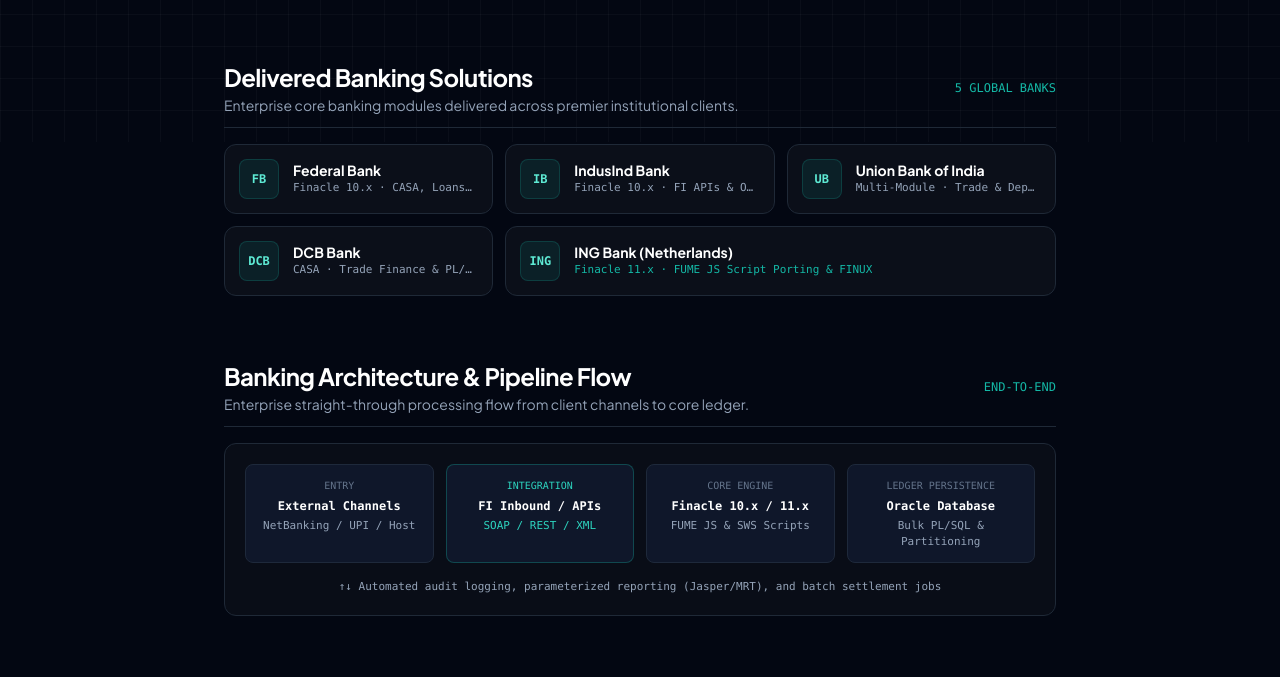
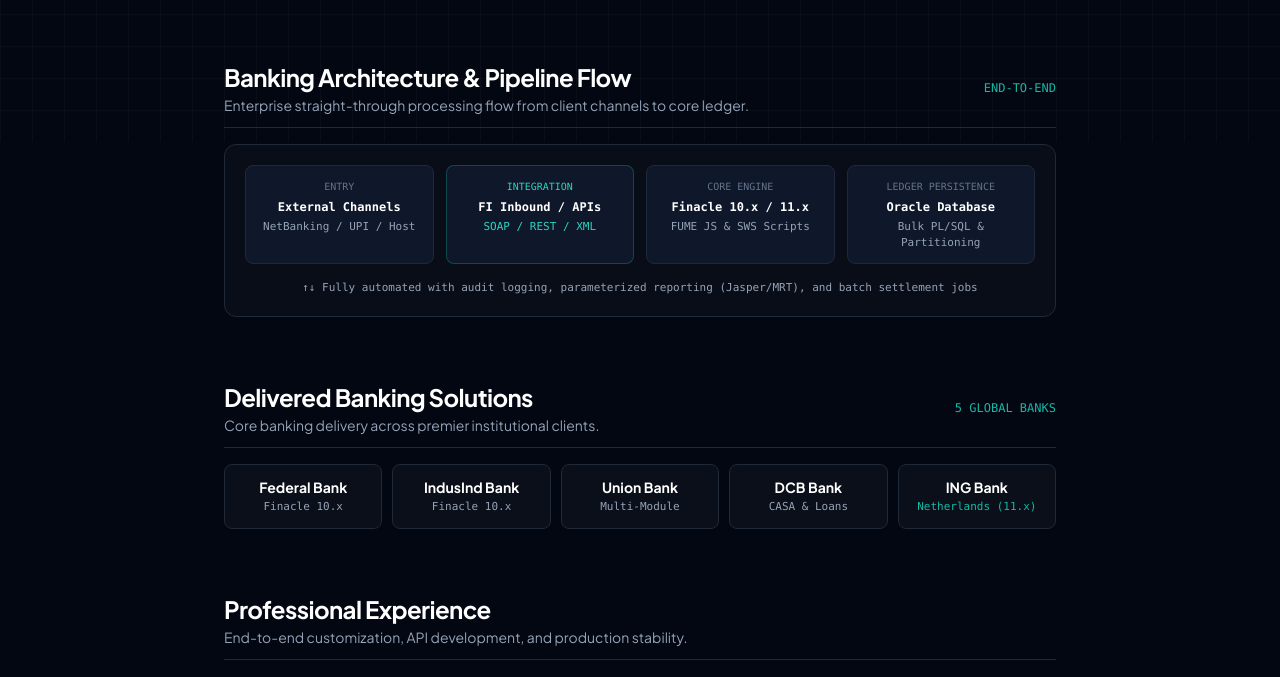
Before and after one commit to dineshorigin/dineshorigin.github.io, a plain HTML site: page index.html in a window 1280 px wide. Shown: the part 658-1335 px from the top of the page. Drawn offline with nearby package versions, Linux system fonts and the light colour scheme.

Commit message:
Update index.html

```diff
--- a/index.html
+++ b/index.html
@@ -5,12 +5,6 @@
   <meta name="viewport" content="width=device-width, initial-scale=1.0" />
   <title>Dinesh Babu J | Finacle Core Banking Developer & Enterprise Systems Engineer</title>
   <meta name="description" content="Portfolio of Dinesh Babu J - Finacle Core Banking Developer with 4+ years customizing Finacle 10.x/11.x, PL/SQL, FI APIs, and batch processing for premier banks." />
-
-  <!-- Open Graph Meta Tags for LinkedIn / Social Previews -->
-  <meta property="og:title" content="Dinesh Babu J | Finacle Core Banking Developer & Enterprise Systems Engineer" />
-  <meta property="og:description" content="Core banking customization across 5 global banks, PL/SQL batch optimization, FI integrations, and system architecture." />
-  <meta property="og:url" content="https://dineshorigin.github.io/portfolio/" />
-  <meta property="og:type" content="website" />
 
   <!-- Tailwind CSS via CDN -->
   <script src="https://cdn.tailwindcss.com"></script>
@@ -46,6 +40,7 @@
         linear-gradient(to right, rgba(255, 255, 255, 0.03) 1px, transparent 1px),
         linear-gradient(to bottom, rgba(255, 255, 255, 0.03) 1px, transparent 1px);
     }
+    /* Toast animation */
     @keyframes toastSlide {
       0% { transform: translateY(100%) translateX(-50%); opacity: 0; }
       10% { transform: translateY(0) translateX(-50%); opacity: 1; }
@@ -64,7 +59,7 @@
   <div class="fixed inset-0 bg-grid pointer-events-none z-0"></div>
   <div class="fixed -top-40 left-1/2 -translate-x-1/2 w-[600px] h-[350px] bg-teal-500/10 blur-[130px] rounded-full pointer-events-none z-0"></div>
 
-  <!-- Notification Toast -->
+  <!-- Notification Toast (for copy actions) -->
   <div id="toast" class="fixed bottom-20 sm:bottom-8 left-1/2 z-50 hidden items-center gap-2 px-4 py-2.5 rounded-full bg-slate-900/95 border border-brand-teal/40 text-teal-300 text-xs font-mono shadow-2xl backdrop-blur-md">
     <span class="w-2 h-2 rounded-full bg-teal-400"></span>
     <span id="toast-msg">Copied to clipboard!</span>
@@ -83,6 +78,7 @@
         <a href="#pipeline" class="hidden sm:inline-block text-slate-400 hover:text-brand-teal transition">/architecture</a>
         <a href="#skills" class="text-slate-400 hover:text-brand-teal transition">/stack</a>
 
+        <!-- Direct Resume Download Button in Nav -->
         <a href="Dinesh_Babu_J_Resume.pdf" download="Dinesh_Babu_J_Resume.pdf" class="inline-flex items-center gap-1.5 px-3 py-1.5 rounded-md bg-teal-500/10 border border-teal-500/30 text-teal-300 hover:bg-teal-500/20 font-semibold transition">
           <svg class="w-3.5 h-3.5" fill="none" stroke="currentColor" viewBox="0 0 24 24"><path stroke-linecap="round" stroke-linejoin="round" stroke-width="2" d="M12 10v6m0 0l-3-3m3 3l3-3m2 8H7a2 2 0 01-2-2V5a2 2 0 012-2h5.586a1 1 0 01.707.293l5.414 5.414a1 1 0 01.293.707V19a2 2 0 01-2 2z"></path></svg>
           <span>CV</span>
@@ -92,6 +88,7 @@
 
     <!-- Hero Section -->
     <section class="space-y-6 pt-2">
+      <!-- Live Status Badge -->
       <div class="inline-flex items-center gap-2 px-3 py-1.5 rounded-full bg-brand-card border border-brand-border text-xs font-mono text-slate-300">
         <span class="w-2 h-2 rounded-full bg-emerald-400"></span>
         Finacle 10.x & 11.x Core Banking Developer
@@ -110,22 +107,27 @@
         4+ years of core banking customization across 5 tier-1 banks in India and Europe (Federal, IndusInd, Union Bank, DCB, ING Netherlands). Specialized in Finacle 10.x/11.x, PL/SQL batch optimization, FI Inbound/Outbound interfaces, and straight-through processing.
       </p>
 
-      <!-- Primary Action Buttons -->
+      <!-- Primary Action Buttons (Download Resume + LinkedIn + Contact) -->
       <div class="flex flex-wrap items-center gap-3 pt-2">
+
+        <!-- PROMINENT RESUME DOWNLOAD BUTTON -->
         <a href="Dinesh_Babu_J_Resume.pdf" download="Dinesh_Babu_J_Resume.pdf" class="inline-flex items-center gap-2 px-5 py-2.5 rounded-lg bg-brand-teal hover:bg-teal-400 text-slate-950 font-bold text-sm transition-all shadow-lg shadow-teal-500/25 hover:-translate-y-0.5">
           <svg class="w-4 h-4" fill="none" stroke="currentColor" viewBox="0 0 24 24"><path stroke-linecap="round" stroke-linejoin="round" stroke-width="2.5" d="M4 16v1a3 3 0 003 3h10a3 3 0 003-3v-1m-4-4l-4 4m0 0l-4-4m4 4V4"></path></svg>
           Download Official Resume (PDF)
         </a>
 
+        <!-- LinkedIn Profile -->
         <a href="https://linkedin.com/in/dineshbabuj" target="_blank" rel="noopener noreferrer" class="inline-flex items-center gap-2 px-5 py-2.5 rounded-lg bg-brand-card hover:bg-slate-800 border border-brand-border text-slate-200 font-medium text-sm transition hover:-translate-y-0.5">
           <svg class="w-4 h-4 text-teal-400" fill="currentColor" viewBox="0 0 24 24"><path d="M19 0h-14c-2.761 0-5 2.239-5 5v14c0 2.761 2.239 5 5 5h14c2.762 0 5-2.239 5-5v-14c0-2.761-2.238-5-5-5zm-11 19h-3v-11h3v11zm-1.5-12.268c-.966 0-1.75-.79-1.75-1.764s.784-1.764 1.75-1.764 1.75.79 1.75 1.764-.783 1.764-1.75 1.764zm13.5 12.268h-3v-5.604c0-3.368-4-3.113-4 0v5.604h-3v-11h3v1.765c1.396-2.586 7-2.777 7 2.476v6.759z"/></svg>
           LinkedIn
         </a>
 
+        <!-- One-Click Copy Email -->
         <button onclick="copyToClipboard('dinesh2211998@gmail.com', 'Email copied to clipboard!')" class="inline-flex items-center gap-1.5 px-4 py-2.5 rounded-lg bg-brand-card/60 hover:bg-brand-card border border-brand-border text-slate-300 font-mono text-xs transition">
           <svg class="w-3.5 h-3.5 text-slate-400" fill="none" stroke="currentColor" viewBox="0 0 24 24"><path stroke-linecap="round" stroke-linejoin="round" stroke-width="2" d="M8 16H6a2 2 0 01-2-2V6a2 2 0 012-2h8a2 2 0 012 2v2m-6 12h8a2 2 0 002-2v-8a2 2 0 00-2-2h-8a2 2 0 00-2 2v8a2 2 0 002 2z"></path></svg>
           dinesh2211998@gmail.com
         </button>
+
       </div>
 
       <!-- Quick Metrics Strip -->
@@ -148,76 +150,6 @@
       </div>
     </section>
 
-    <!-- Delivered Banking Solutions (Monochrome Icon Cards) -->
-    <section id="clients" class="space-y-4">
-      <div class="border-b border-brand-border pb-3 flex items-center justify-between">
-        <div>
-          <h2 class="text-xl sm:text-2xl font-bold tracking-tight text-white">Delivered Banking Solutions</h2>
-          <p class="text-xs sm:text-sm text-slate-400 mt-0.5">Enterprise core banking modules delivered across premier institutional clients.</p>
-        </div>
-        <span class="text-xs font-mono text-brand-teal">5 GLOBAL BANKS</span>
-      </div>
-
-      <div class="grid grid-cols-1 sm:grid-cols-2 md:grid-cols-3 gap-3">
-
-        <!-- Federal Bank -->
-        <div class="flex items-center gap-3.5 p-3.5 rounded-xl bg-brand-card border border-brand-border hover:border-teal-500/40 transition">
-          <div class="w-10 h-10 rounded-lg bg-teal-500/10 border border-teal-500/20 flex items-center justify-center font-mono font-bold text-xs text-teal-300 shrink-0">
-            FB
-          </div>
-          <div class="min-w-0">
-            <div class="text-sm font-bold text-white truncate">Federal Bank</div>
-            <div class="text-[11px] text-slate-400 font-mono truncate">Finacle 10.x &middot; CASA, Loans & Batch</div>
-          </div>
-        </div>
-
-        <!-- IndusInd Bank -->
-        <div class="flex items-center gap-3.5 p-3.5 rounded-xl bg-brand-card border border-brand-border hover:border-teal-500/40 transition">
-          <div class="w-10 h-10 rounded-lg bg-teal-500/10 border border-teal-500/20 flex items-center justify-center font-mono font-bold text-xs text-teal-300 shrink-0">
-            IB
-          </div>
-          <div class="min-w-0">
-            <div class="text-sm font-bold text-white truncate">IndusInd Bank</div>
-            <div class="text-[11px] text-slate-400 font-mono truncate">Finacle 10.x &middot; FI APIs & Overdraft</div>
-          </div>
-        </div>
-
-        <!-- Union Bank of India -->
-        <div class="flex items-center gap-3.5 p-3.5 rounded-xl bg-brand-card border border-brand-border hover:border-teal-500/40 transition">
-          <div class="w-10 h-10 rounded-lg bg-teal-500/10 border border-teal-500/20 flex items-center justify-center font-mono font-bold text-xs text-teal-300 shrink-0">
-            UB
-          </div>
-          <div class="min-w-0">
-            <div class="text-sm font-bold text-white truncate">Union Bank of India</div>
-            <div class="text-[11px] text-slate-400 font-mono truncate">Multi-Module &middot; Trade & Deposits</div>
-          </div>
-        </div>
-
-        <!-- DCB Bank -->
-        <div class="flex items-center gap-3.5 p-3.5 rounded-xl bg-brand-card border border-brand-border hover:border-teal-500/40 transition">
-          <div class="w-10 h-10 rounded-lg bg-teal-500/10 border border-teal-500/20 flex items-center justify-center font-mono font-bold text-xs text-teal-300 shrink-0">
-            DCB
-          </div>
-          <div class="min-w-0">
-            <div class="text-sm font-bold text-white truncate">DCB Bank</div>
-            <div class="text-[11px] text-slate-400 font-mono truncate">CASA &middot; Trade Finance & PL/SQL</div>
-          </div>
-        </div>
-
-        <!-- ING Bank Netherlands -->
-        <div class="flex items-center gap-3.5 p-3.5 rounded-xl bg-brand-card border border-brand-border hover:border-teal-500/40 transition sm:col-span-2 md:col-span-2">
-          <div class="w-10 h-10 rounded-lg bg-teal-500/10 border border-teal-500/20 flex items-center justify-center font-mono font-bold text-xs text-teal-300 shrink-0">
-            ING
-          </div>
-          <div class="min-w-0">
-            <div class="text-sm font-bold text-white truncate">ING Bank (Netherlands)</div>
-            <div class="text-[11px] text-brand-teal font-mono truncate">Finacle 11.x &middot; FUME JS Script Porting & FINUX</div>
-          </div>
-        </div>
-
-      </div>
-    </section>
-
     <!-- Visual Architecture / Transaction Flow -->
     <section id="pipeline" class="space-y-4">
       <div class="border-b border-brand-border pb-3 flex items-center justify-between">
@@ -230,21 +162,25 @@
 
       <div class="p-5 rounded-xl bg-brand-card/90 border border-brand-border space-y-4">
         <div class="grid grid-cols-1 sm:grid-cols-4 gap-3 text-center text-xs font-mono">
+          <!-- Step 1 -->
           <div class="p-3 rounded-lg bg-slate-900 border border-slate-800 space-y-1">
             <span class="text-[10px] text-slate-500">ENTRY</span>
             <div class="font-bold text-white">External Channels</div>
             <div class="text-[11px] text-slate-400">NetBanking / UPI / Host</div>
           </div>
+          <!-- Step 2 -->
           <div class="p-3 rounded-lg bg-slate-900 border border-teal-500/30 text-teal-300 space-y-1">
             <span class="text-[10px] text-teal-400">INTEGRATION</span>
             <div class="font-bold text-white">FI Inbound / APIs</div>
             <div class="text-[11px] text-teal-400">SOAP / REST / XML</div>
           </div>
+          <!-- Step 3 -->
           <div class="p-3 rounded-lg bg-slate-900 border border-slate-800 space-y-1">
             <span class="text-[10px] text-slate-500">CORE ENGINE</span>
             <div class="font-bold text-white">Finacle 10.x / 11.x</div>
             <div class="text-[11px] text-slate-400">FUME JS & SWS Scripts</div>
           </div>
+          <!-- Step 4 -->
           <div class="p-3 rounded-lg bg-slate-900 border border-slate-800 space-y-1">
             <span class="text-[10px] text-slate-500">LEDGER PERSISTENCE</span>
             <div class="font-bold text-white">Oracle Database</div>
@@ -252,7 +188,41 @@
           </div>
         </div>
         <div class="text-[11px] text-slate-400 font-mono text-center">
-          &uarr;&darr; Automated audit logging, parameterized reporting (Jasper/MRT), and batch settlement jobs
+          &uarr;&darr; Fully automated with audit logging, parameterized reporting (Jasper/MRT), and batch settlement jobs
+        </div>
+      </div>
+    </section>
+
+    <!-- Delivered Banking Clients Grid -->
+    <section id="clients" class="space-y-4">
+      <div class="border-b border-brand-border pb-3 flex items-center justify-between">
+        <div>
+          <h2 class="text-xl sm:text-2xl font-bold tracking-tight text-white">Delivered Banking Solutions</h2>
+          <p class="text-xs sm:text-sm text-slate-400 mt-0.5">Core banking delivery across premier institutional clients.</p>
+        </div>
+        <span class="text-xs font-mono text-brand-teal">5 GLOBAL BANKS</span>
+      </div>
+
+      <div class="grid grid-cols-2 sm:grid-cols-5 gap-2.5">
+        <div class="p-3 rounded-lg bg-brand-card border border-brand-border text-center">
+          <div class="font-bold text-sm text-white">Federal Bank</div>
+          <div class="text-[11px] text-slate-400 font-mono mt-0.5">Finacle 10.x</div>
+        </div>
+        <div class="p-3 rounded-lg bg-brand-card border border-brand-border text-center">
+          <div class="font-bold text-sm text-white">IndusInd Bank</div>
+          <div class="text-[11px] text-slate-400 font-mono mt-0.5">Finacle 10.x</div>
+        </div>
+        <div class="p-3 rounded-lg bg-brand-card border border-brand-border text-center">
+          <div class="font-bold text-sm text-white">Union Bank</div>
+          <div class="text-[11px] text-slate-400 font-mono mt-0.5">Multi-Module</div>
+        </div>
+        <div class="p-3 rounded-lg bg-brand-card border border-brand-border text-center">
+          <div class="font-bold text-sm text-white">DCB Bank</div>
+          <div class="text-[11px] text-slate-400 font-mono mt-0.5">CASA & Loans</div>
+        </div>
+        <div class="p-3 rounded-lg bg-brand-card border border-brand-border text-center col-span-2 sm:col-span-1">
+          <div class="font-bold text-sm text-white">ING Bank</div>
+          <div class="text-[11px] text-brand-teal font-mono mt-0.5">Netherlands (11.x)</div>
         </div>
       </div>
     </section>
@@ -318,4 +288,42 @@
           </div>
           <ul class="space-y-1.5 text-xs sm:text-sm text-slate-300 leading-relaxed list-disc list-inside">
             <li><strong>ING Bank (Netherlands):</strong> Performed product menu customization using FINUX and executed JavaScript porting of Finacle scripts for FUME JS 11.x compatibility. Created custom APIs and batch jobs for Term Deposits & Overdraft.</li>
-            <li><strong>Union Bank of India (Hyderabad):</strong> Customized menu
+            <li><strong>Union Bank of India (Hyderabad):</strong> Customized menus across Retail Loans, Term Deposits, Overdraft, Cash Credit, and Trade Finance. Built FI Inbound/Outbound integrations and Jasper iReports.</li>
+            <li><strong>DCB Bank (Mumbai):</strong> Delivered custom menus for CASA and Trade Finance, and authored PL/SQL cursor-based procedures for high-volume report generation.</li>
+          </ul>
+        </article>
+      </div>
+    </section>
+
+    <!-- Technical Skills Matrix -->
+    <section id="skills" class="space-y-6">
+      <div class="border-b border-brand-border pb-3">
+        <h2 class="text-xl sm:text-2xl font-bold tracking-tight text-white">Technical Specializations</h2>
+        <p class="text-xs sm:text-sm text-slate-400 mt-0.5">Core banking frameworks, databases, and enterprise tooling.</p>
+      </div>
+
+      <div class="grid grid-cols-1 sm:grid-cols-2 md:grid-cols-3 gap-4">
+        <!-- Finacle Stack -->
+        <div class="p-4 sm:p-5 rounded-xl bg-brand-card border border-brand-border space-y-3">
+          <h3 class="text-xs font-mono font-semibold uppercase tracking-wider text-brand-teal">Finacle Ecosystem</h3>
+          <ul class="space-y-2 text-xs sm:text-sm text-slate-300">
+            <li>&bull; Finacle 10.x & 11.x</li>
+            <li>&bull; FUME JS & FINUX</li>
+            <li>&bull; FI Inbound & Outbound</li>
+            <li>&bull; CRM & ONS Customization</li>
+          </ul>
+        </div>
+
+        <!-- Database & Dev -->
+        <div class="p-4 sm:p-5 rounded-xl bg-brand-card border border-brand-border space-y-3">
+          <h3 class="text-xs font-mono font-semibold uppercase tracking-wider text-brand-teal">Development & Data</h3>
+          <ul class="space-y-2 text-xs sm:text-sm text-slate-300">
+            <li>&bull; Oracle SQL & PL/SQL</li>
+            <li>&bull; Cursors, Procedures & Packages</li>
+            <li>&bull; Core Java & JavaScript</li>
+            <li>&bull; Linux / Shell Scripting</li>
+          </ul>
+        </div>
+
+        <!-- Banking Modules -->
+        <div class="p-4 sm:p-5 rounded-xl bg-brand-card border border-bran
```
